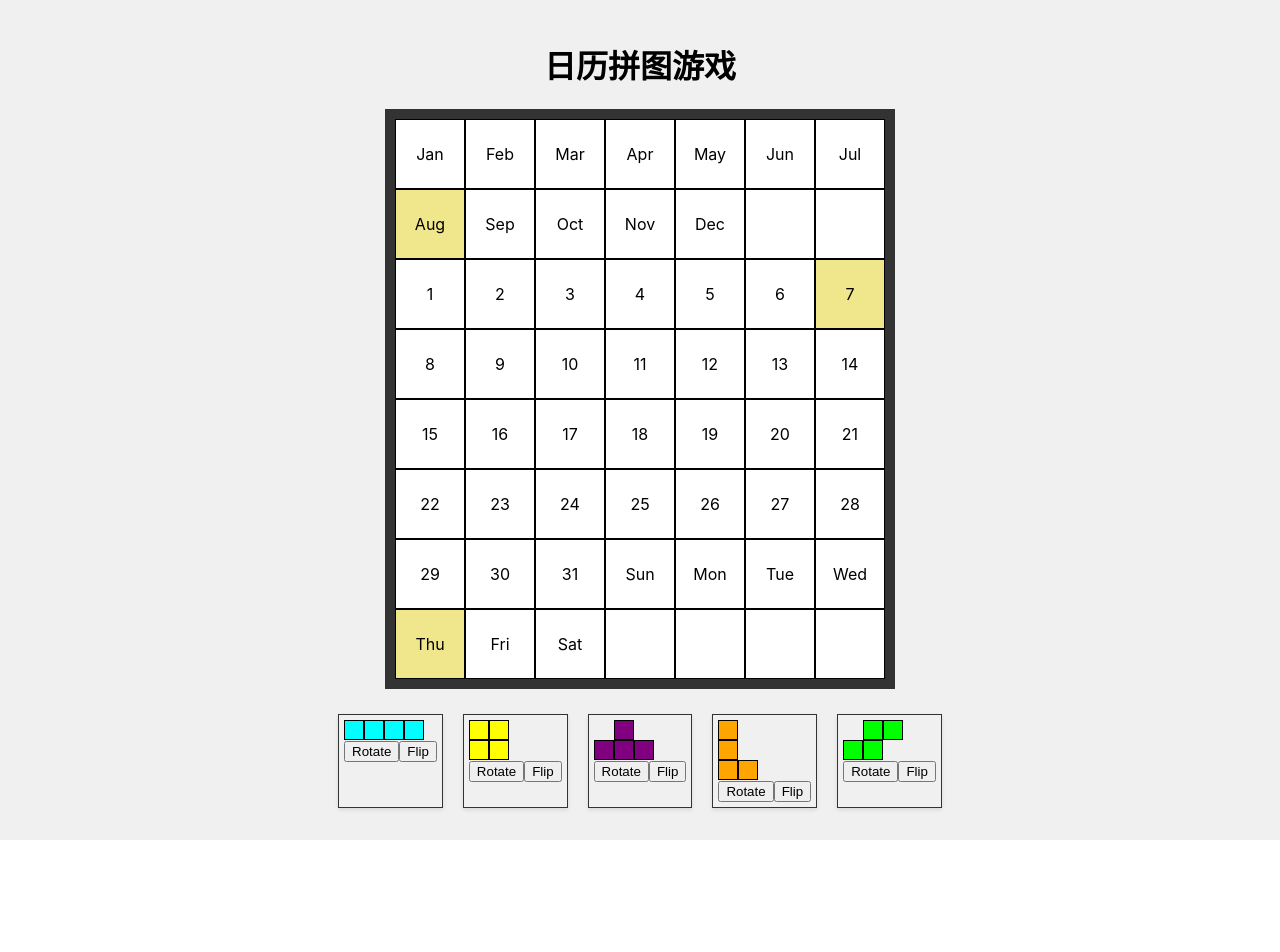
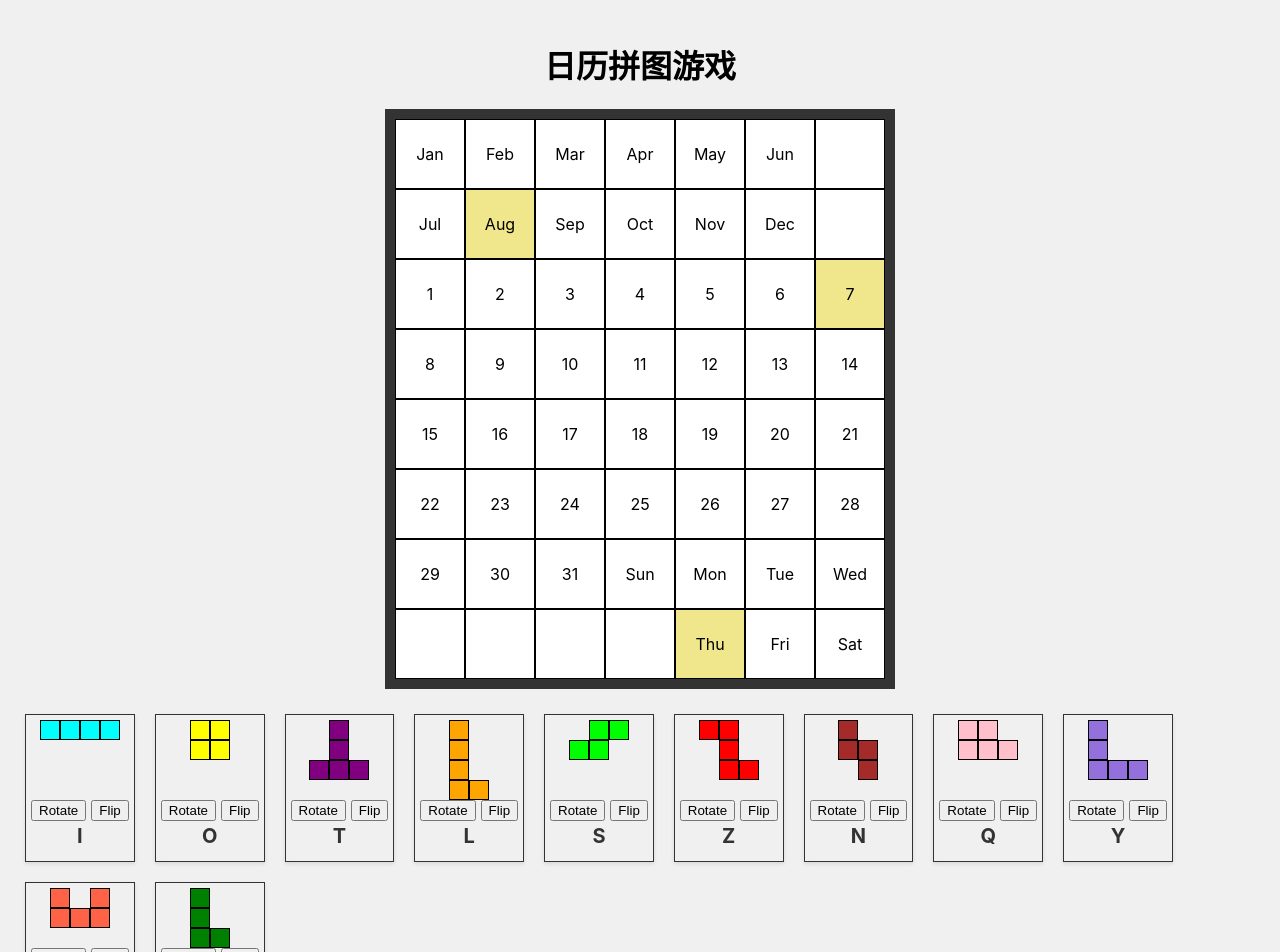
Before and after one commit to morefreeze/CalendarPuzzle, a React (Create React App) app in the folder my-cal/: page / in a window 1280 px wide. Shown: the top 952 px of the page. Before the commit the page ends 840 px from the top, so only its background shows below. Built offline with nearby package versions, Linux system fonts and the light colour scheme.

Commit message:
feat(拖拽组件): 增强DraggableBlock和CalendarGrid的交互功能
为DraggableBlock添加拖动开始/结束回调、双击事件和样式自定义功能
重构CalendarGrid的方块放置逻辑，支持移动已放置方块和返回面板
新增多种方块类型，优化布局和交互体验

```diff
--- a/my-cal/src/components/CalendarGrid.js
+++ b/my-cal/src/components/CalendarGrid.js
@@ -8,14 +8,14 @@ export const CELL_BOARDER = 1;
 const GAP_SIZE = 0;
 
 const boardLayoutData = [
-  [{ type: 'month', value: 'Jan' }, { type: 'month', value: 'Feb' }, { type: 'month', value: 'Mar' }, { type: 'month', value: 'Apr' }, { type: 'month', value: 'May' }, { type: 'month', value: 'Jun' }, { type: 'month', value: 'Jul' }],
-  [{ type: 'month', value: 'Aug' }, { type: 'month', value: 'Sep' }, { type: 'month', value: 'Oct' }, { type: 'month', value: 'Nov' }, { type: 'month', value: 'Dec' }, { type: 'empty', value: null }, { type: 'empty', value: null }],
+  [{ type: 'month', value: 'Jan' }, { type: 'month', value: 'Feb' }, { type: 'month', value: 'Mar' }, { type: 'month', value: 'Apr' }, { type: 'month', value: 'May' }, { type: 'month', value: 'Jun' }, { type: 'empty', value: null }],
+  [{ type: 'month', value: 'Jul' }, { type: 'month', value: 'Aug' }, { type: 'month', value: 'Sep' }, { type: 'month', value: 'Oct' }, { type: 'month', value: 'Nov' }, { type: 'month', value: 'Dec' }, { type: 'empty', value: null }],
   [{ type: 'day', value: 1 }, { type: 'day', value: 2 }, { type: 'day', value: 3 }, { type: 'day', value: 4 }, { type: 'day', value: 5 }, { type: 'day', value: 6 }, { type: 'day', value: 7 }],
   [{ type: 'day', value: 8 }, { type: 'day', value: 9 }, { type: 'day', value: 10 }, { type: 'day', value: 11 }, { type: 'day', value: 12 }, { type: 'day', value: 13 }, { type: 'day', value: 14 }],
   [{ type: 'day', value: 15 }, { type: 'day', value: 16 }, { type: 'day', value: 17 }, { type: 'day', value: 18 }, { type: 'day', value: 19 }, { type: 'day', value: 20 }, { type: 'day', value: 21 }],
   [{ type: 'day', value: 22 }, { type: 'day', value: 23 }, { type: 'day', value: 24 }, { type: 'day', value: 25 }, { type: 'day', value: 26 }, { type: 'day', value: 27 }, { type: 'day', value: 28 }],
   [{ type: 'day', value: 29 }, { type: 'day', value: 30 }, { type: 'day', value: 31 }, { type: 'weekday', value: 'Sun' }, { type: 'weekday', value: 'Mon' }, { type: 'weekday', value: 'Tue' }, { type: 'weekday', value: 'Wed' }],
-  [{ type: 'weekday', value: 'Thu' }, { type: 'weekday', value: 'Fri' }, { type: 'weekday', value: 'Sat' }, { type: 'empty', value: null }, { type: 'empty', value: null }, { type: 'empty', value: null }, { type: 'empty', value: null }]
+  [ { type: 'empty', value: null }, { type: 'empty', value: null }, { type: 'empty', value: null }, { type: 'empty', value: null }, { type: 'weekday', value: 'Thu' }, { type: 'weekday', value: 'Fri' }, { type: 'weekday', value: 'Sat' }]
 ];
 
 const CalendarGrid = () => {
@@ -46,7 +46,8 @@ const CalendarGrid = () => {
     return coords;
   }, []);
 
-  const isValidPlacement = useCallback((block, newCoords) => {
+  // 第三个参数excludeId用于排除正在移动的方块自身
+  const isValidPlacement = useCallback((block, newCoords, excludeId = null) => {
     const blockCells = [];
     block.shape.forEach((row, rowIndex) => {
       row.forEach((cell, colIndex) => {
@@ -69,7 +70,10 @@ const CalendarGrid = () => {
       }
     }
 
-    const allDroppedCells = droppedBlocksRef.current.flatMap(b =>
+    // 排除正在移动的方块
+    const allDroppedCells = droppedBlocksRef.current
+      .filter(b => excludeId === null || b.id !== excludeId)
+      .flatMap(b =>
       b.shape.flatMap((row, rIdx) =>
         row.map((c, cIdx) => (c === 1 ? { x: b.x + cIdx, y: b.y + rIdx } : null))
       ).filter(Boolean)
@@ -85,7 +89,7 @@ const CalendarGrid = () => {
     }
 
     return true;
-  }, [uncoverableCells]);
+  }, [uncoverableCells, droppedBlocksRef]);
 
   const calculateDropPosition = useCallback((item, monitor) => {
     if (!gridRef.current) {
@@ -97,7 +101,6 @@ const CalendarGrid = () => {
     const initialClientOffset = monitor.getInitialClientOffset();
     const initialSourceClientOffset = monitor.getInitialSourceClientOffset();
     const offset = monitor.getDifferenceFromInitialOffset();
-    console.log('offset', offset);
 
     if (!offset) {
       console.log('calculateDropPosition: offset is null');
@@ -128,12 +131,19 @@ const CalendarGrid = () => {
     return { x: gridX - blockCellOffsetX, y: gridY - blockCellOffsetY };
   }, []);
 
+  // 定义所有方块类型，包括原始的和新增的
   const [blockTypes, setBlockTypes] = useState([
     { id: 'I-block', label: 'I', color: '#00FFFF', shape: [[1, 1, 1, 1]] },
     { id: 'O-block', label: 'O', color: '#FFFF00', shape: [[1, 1], [1, 1]] },
-    { id: 'T-block', label: 'T', color: '#800080', shape: [[0, 1, 0], [1, 1, 1]] },
-    { id: 'L-block', label: 'L', color: '#FFA500', shape: [[1, 0], [1, 0], [1, 1]] },
-    { id: 'S-block', label: 'S', color: '#00FF00', shape: [[0, 1, 1], [1, 1, 0]] }
+    { id: 'T-block', label: 'T', color: '#800080', shape: [[0, 1, 0], [0, 1, 0], [1, 1, 1]] },
+    { id: 'L-block', label: 'L', color: '#FFA500', shape: [[1, 0], [1, 0], [1, 0], [1, 1]] },
+    { id: 'S-block', label: 'S', color: '#00FF00', shape: [[0, 1, 1], [1, 1, 0]] },
+    { id: 'Z-block', label: 'Z', color: '#FF0000', shape: [[1, 1, 0], [0, 1, 0], [0, 1, 1]] },
+    { id: 'N-block', label: 'N', color: '#A52A2A', shape: [[1, 0], [1, 1], [0, 1]] },
+    { id: 'Q-block', label: 'Q', color: '#FFC0CB', shape: [[1, 1, 0], [1, 1, 1]] },
+    { id: 'Y-block', label: 'Y', color: '#9370DB', shape: [[1, 0, 0],[1, 0, 0], [1, 1, 1]] },
+    { id: 'U-block', label: 'U', color: '#FF6347', shape: [[1, 0, 1], [1, 1, 1]] },
+    { id: 'l-block', label: 'l', color: '#008000', shape: [[1, 0], [1, 0], [1, 1]] },
   ]);
 
   const [, drop] = useDrop(() => ({
@@ -145,13 +155,29 @@ const CalendarGrid = () => {
       let position = calculateDropPosition(item, monitor);
       console.log('Calculated drop position:', position);
 
-      const isPlacementValid = position && isValidPlacement(item, position);
+      // 传递item.id作为excludeId，排除正在移动的方块自身
+      const isPlacementValid = position && isValidPlacement(item, position, item.id);
       console.log('Placement validity:', isPlacementValid);
       if (isPlacementValid) {
         const newBlock = { ...item, ...position };
-        console.log('Adding new block:', newBlock);
-        setDroppedBlocks(prev => [...prev, newBlock]);
-        setBlockTypes(prev => prev.filter(block => block.id !== item.id));
+        console.log('Placing block:', newBlock);
+
+        // 检查是否是已放置的方块被移动
+        const existingBlockIndex = droppedBlocksRef.current.findIndex(b => b.id === item.id);
+        if (existingBlockIndex >= 0) {
+          // 更新已放置方块的位置
+          setDroppedBlocks(prev => {
+            const updatedBlocks = [...prev];
+            updatedBlocks[existingBlockIndex] = newBlock;
+            return updatedBlocks;
+          });
+          console.log('Updated existing block position:', item.id);
+        } else {
+          // 添加新方块
+          setDroppedBlocks(prev => [...prev, newBlock]);
+          setBlockTypes(prev => prev.filter(block => block.id !== item.id));
+          console.log('Added new block:', item.id);
+        }
       } else {
         console.log('Placement invalid. Reasons:');
         if (!position) {
@@ -163,24 +189,24 @@ const CalendarGrid = () => {
       setPreviewBlock(null);
     },
     hover: (item, monitor) => {
-      console.log('Hover event triggered:', item);
+      console.debug('Hover event triggered:', item);
       // Log hover client offset for comparison
       const clientOffset = monitor.getClientOffset();
-      console.log('Hover clientOffset:', clientOffset);
+      console.debug('Hover clientOffset:', clientOffset);
 
       if (!monitor.isOver()) {
-        console.log('Mouse not over grid, clearing preview');
+        console.debug('Mouse not over grid, clearing preview');
         if (previewBlock) setPreviewBlock(null);
         return;
       }
       const position = calculateDropPosition(item, monitor);
-      console.log('Calculated hover position:', position);
+      console.debug('Calculated hover position:', position);
       if (position) {
-        const isValid = isValidPlacement(item, position);
-        console.log('Hover position validity:', isValid);
+        const isValid = isValidPlacement(item, position, item.id);
+        console.debug('Hover position validity:', isValid);
         const newPreview = { ...item, ...position, isValid };
         if (!previewBlock || previewBlock.x !== newPreview.x || previewBlock.y !== newPreview.y || previewBlock.id !== item.id || previewBlock.isValid !== isValid) {
-          console.log('Updating preview block:', newPreview);
+          console.debug('Updating preview block:', newPreview);
           setPreviewBlock(newPreview);
         }
       }
@@ -190,7 +216,8 @@ const CalendarGrid = () => {
   // 添加额外的调试日志
   useEffect(() => {
     console.log('Block types updated:', blockTypes);
-  }, [blockTypes]);
+    console.log('droppedBlocksRef.current:', droppedBlocksRef.current);
+  }, [blockTypes, droppedBlocksRef]);
 
 
   const rotateShape = (shape) => {
@@ -220,10 +247,6 @@ const CalendarGrid = () => {
     top: block.y * (CELL_SIZE + GAP_SIZE),
   });
 
-  // 在 CalendarGrid 组件的顶部附近添加这个 effect
-  useEffect(() => {
-    console.log('Dropped blocks updated:', droppedBlocks);
-  }, [droppedBlocks]);
 
   return (
     <div style={{ display: 'flex', flexDirection: 'column', alignItems: 'center' }}>
@@ -231,7 +254,6 @@ const CalendarGrid = () => {
         ref={(el) => {
           drop(el);
           gridRef.current = el;
-          console.log('gridRef set:', el !== null);
         }}
         style={{
           display: 'grid',
@@ -305,53 +327,60 @@ const CalendarGrid = () => {
         })()}
 
         {/* Render dropped blocks as draggable components */}
-        {droppedBlocks.map((block, index) => {
+        {droppedBlocks.map((block) => {
+          // Calculate position based on grid coordinates
           const position = calculateBlockPosition(block);
+
+          // 不立即从droppedBlocks移除，而是允许拖动到新位置
+          const handleBlockDrag = () => {
+            console.log('Starting to drag placed block:', block.id);
+          };
+
+          // 处理已放置方块拖动结束后的逻辑
+          const handleBlockDragEnd = (didDrop) => {
+            // 如果方块没有被放置在有效位置，将其返回面板
+            if (!didDrop) {
+              console.log('Block dragged out of board, returning to panel:', block.id);
+              // 从droppedBlocks中移除
+              setDroppedBlocks(prev => prev.filter(b => b.id !== block.id));
+              // 添加回blockTypes
+              setBlockTypes(prev => [...prev, block]);
+            } else {
+              console.log('Block moved to new position:', block.id);
+              // 位置更新由drop处理函数完成
+            }
+          };
+
+          // 处理双击事件 - 将方块返回面板
+          const handleDoubleClick = (blockId) => {
+            console.log('Double clicked block, returning to panel:', blockId);
+            // 从droppedBlocks中移除
+            setDroppedBlocks(prev => prev.filter(b => b.id !== blockId));
+            // 添加回blockTypes
+            setBlockTypes(prev => [...prev, block]);
+          };
+
           return (
-            <div
-              key={`dropped-${index}`}
-              style={{
-                position: 'absolute',
-                left: position.left,
-                top: position.top,
-                gap: `${GAP_SIZE}px`,
-                width: block.shape[0].length * CELL_SIZE,
-                height: block.shape.length * CELL_SIZE,
-                backgroundColor: 'transparent',
-                pointerEvents: 'none',
-                zIndex: 10
-              }}
-            >
-              {block.shape.map((row, rowIndex) => (
-                <div key={rowIndex} style={{ display: 'flex' }}>
-                  {row.map((cell, cellIndex) => (
-                    cell ? (
-                      <div
-                        key={cellIndex}
-                        style={{
-                          width: `${CELL_SIZE}px`,
-                          height: `${CELL_SIZE}px`,
-                          gap: `${GAP_SIZE}px`,
-                          backgroundColor: block.color,
-                          border: `${CELL_BOARDER}px solid rgba(0,0,0,0.3)`,
-                          boxSizing: 'border-box'
-                        }}
-                      />
-                    ) : (
-                      <div
-                        key={cellIndex}
-                        style={{ width: `${CELL_SIZE}px`, height: `${CELL_SIZE}px` }}
-                      />
-                    )
-                  ))}
-                </div>
-              ))}
-            </div>
+            <DraggableBlock
+            key={`dropped-${block.id}`}
+            id={block.id}
+            label={block.label}
+            color={block.color}
+            shape={block.shape}
+            onRotate={() => handleRotate(block.id)}
+            onFlip={() => handleFlip(block.id)}
+            onDragStart={handleBlockDrag}
+            onDragEnd={handleBlockDragEnd}
+            onDoubleClick={handleDoubleClick}
+            isPlaced={true}
+            style={{ position: 'absolute', left: `${position.left}px`, top: `${position.top}px` }}
+          />
           );
         })}
       </div>
 
-      <div style={{ display: 'flex', gap: '10px', flexWrap: 'wrap' }}>
+      {/* 确保同一行中的方块容器大小相同 */}
+      <div style={{ display: 'flex', gap: '10px', flexWrap: 'wrap', alignItems: 'stretch' }}>
         {blockTypes.map(block => (
           <DraggableBlock
             key={block.id}
--- a/my-cal/src/components/DraggableBlock.js
+++ b/my-cal/src/components/DraggableBlock.js
@@ -1,7 +1,7 @@
 import React from 'react';
 import { useDrag } from 'react-dnd';
 import PropTypes from 'prop-types';
-import { CELL_BOARDER } from './CalendarGrid';
+import { CELL_BOARDER, CELL_SIZE as GRID_CELL_SIZE } from './CalendarGrid';
 
 const DraggableBlock = ({
   id,
@@ -9,16 +9,34 @@ const DraggableBlock = ({
   color = 'lightblue',
   shape = [[1]],
   onRotate,
-  onFlip
+  onFlip,
+  onDragStart,
+  onEndDrag,
+  onDoubleClick,
+  isPlaced = false,
+  style = {}
 }) => {
-  const CELL_SIZE = 20;
+  // 使用网格的CELL_SIZE或提供的自定义大小
+  const CELL_SIZE = isPlaced ? GRID_CELL_SIZE : 20;
   const GAP_SIZE = 3;
 
   const [{ isDragging }, drag] = useDrag(() => ({
     type: 'BLOCK',
-    item: { id, label, color, shape, cellSize: CELL_SIZE },
+    item: () => {
+      if (onDragStart) {
+        onDragStart();
+      }
+      return { id, label, color, shape, cellSize: CELL_SIZE };
+    },
     drop: (item, monitor) => {
       console.log('Drop block event triggered:', item);
+    },
+    end: (item, monitor) => {
+      // 检查是否成功放置
+      const didDrop = monitor.didDrop();
+      if (onEndDrag) {
+        onEndDrag(didDrop);
+      }
     },
     collect: (monitor) => ({
       isDragging: !!monitor.isDragging()
@@ -45,28 +63,49 @@ const DraggableBlock = ({
     ));
   };
 
-  return (
-    <div style={{
-      backgroundColor: '#f0f0f0',
+  // 根据是否已放置调整样式
+  const baseContainerStyle = isPlaced ? {    position: 'absolute',
+    backgroundColor: 'transparent',
+    border: 'none',
+    padding: 0,
+    margin: 0,
+    boxSizing: 'border-box',
+    boxShadow: 'none'
+  } : {    backgroundColor: '#f0f0f0',
     border: '1px solid #333',
     display: 'inline-block',
     padding: '5px',
     margin: '5px',
+    boxSizing: 'border-box',
     boxShadow: '0 2px 4px rgba(0,0,0,0.1)'
-    }}>
+  };
+
+  // 合并基础样式和传入的样式
+  const containerStyle = { ...baseContainerStyle, ...style };
+
+  return (
+    <div style={{...containerStyle, display: 'flex', flexDirection: 'column', alignItems: 'center'}}>
+
       <div
         ref={drag}
-        style={{
-          opacity: isDragging ? 0.5 : 1,
+        style={{opacity: isPlaced && isDragging ? 0.3 : (isDragging ? 0.5 : 1),
           cursor: 'move',
+          position: 'relative',
+          zIndex: 1
         }}
+        onDoubleClick={() => isPlaced && onDoubleClick && onDoubleClick(id)}
       >
         {renderBlockShape()}
       </div>
-      <div>
+      {!isPlaced && (
+          <div style={{display: 'flex', flexDirection: 'column', alignItems: 'center', marginTop: 'auto', marginBottom: '8px'}}>
+            <div style={{display: 'flex', gap: '5px', marginBottom: '3px', justifyContent: 'center'}}>
               <button onClick={onRotate}>Rotate</button>
               <button onClick={onFlip}>Flip</button>
             </div>
+            <div style={{fontSize: '20px', fontWeight: 'bold', color: '#333', textAlign: 'center'}}>{label}</div>
+          </div>
+        )}
     </div>
   );
 };
@@ -76,8 +115,13 @@ DraggableBlock.propTypes = {
   label: PropTypes.string.isRequired,
   color: PropTypes.string,
   shape: PropTypes.arrayOf(PropTypes.arrayOf(PropTypes.number)),
+  style: PropTypes.object,
+  onEndDrag: PropTypes.func,
   onRotate: PropTypes.func,
-  onFlip: PropTypes.func
+  onFlip: PropTypes.func,
+  onDragStart: PropTypes.func,
+  onDoubleClick: PropTypes.func,
+  isPlaced: PropTypes.bool
 };
 
 export default DraggableBlock;
```
Lines whose indentation alone changed are shown as unchanged.
